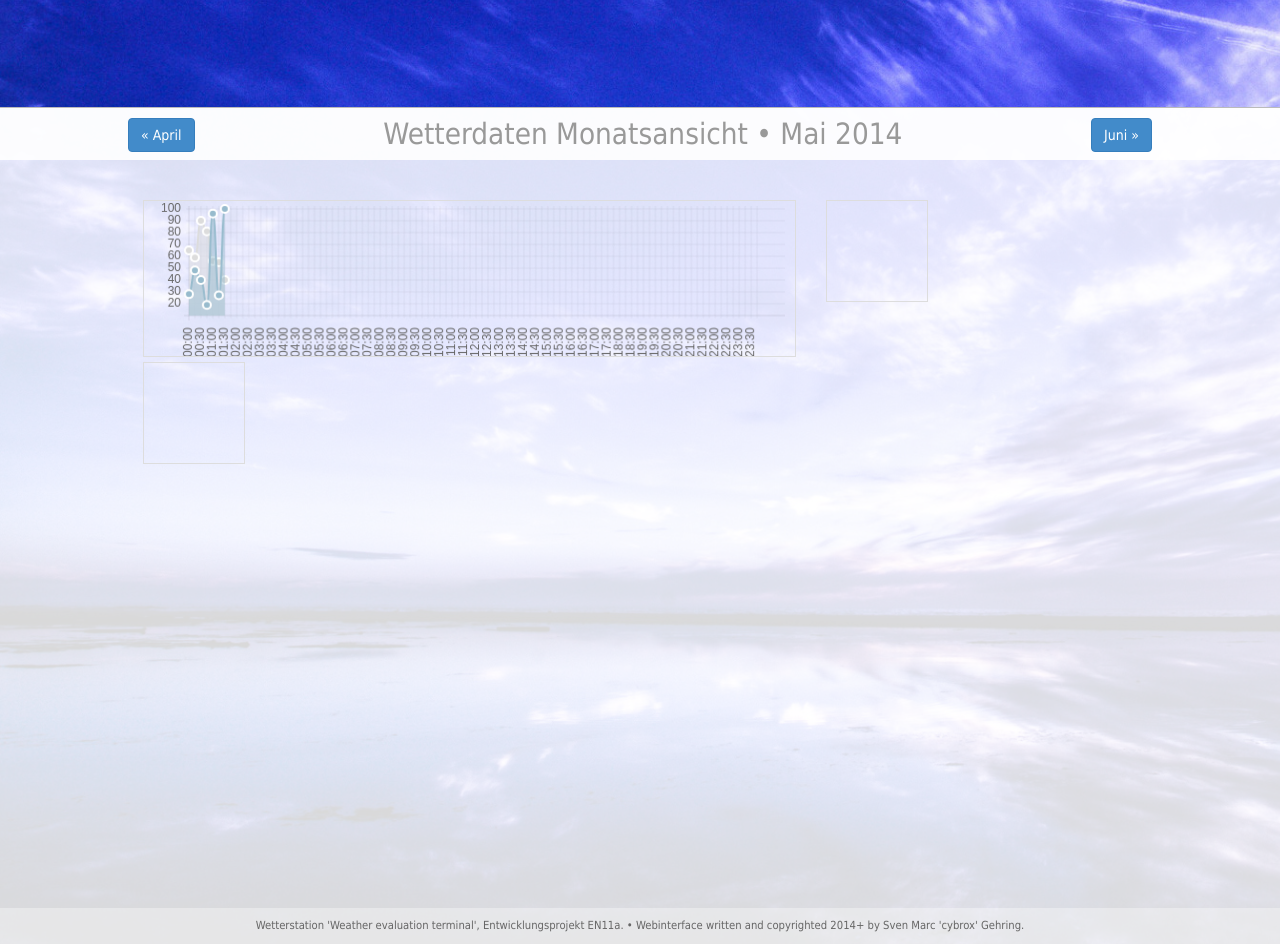
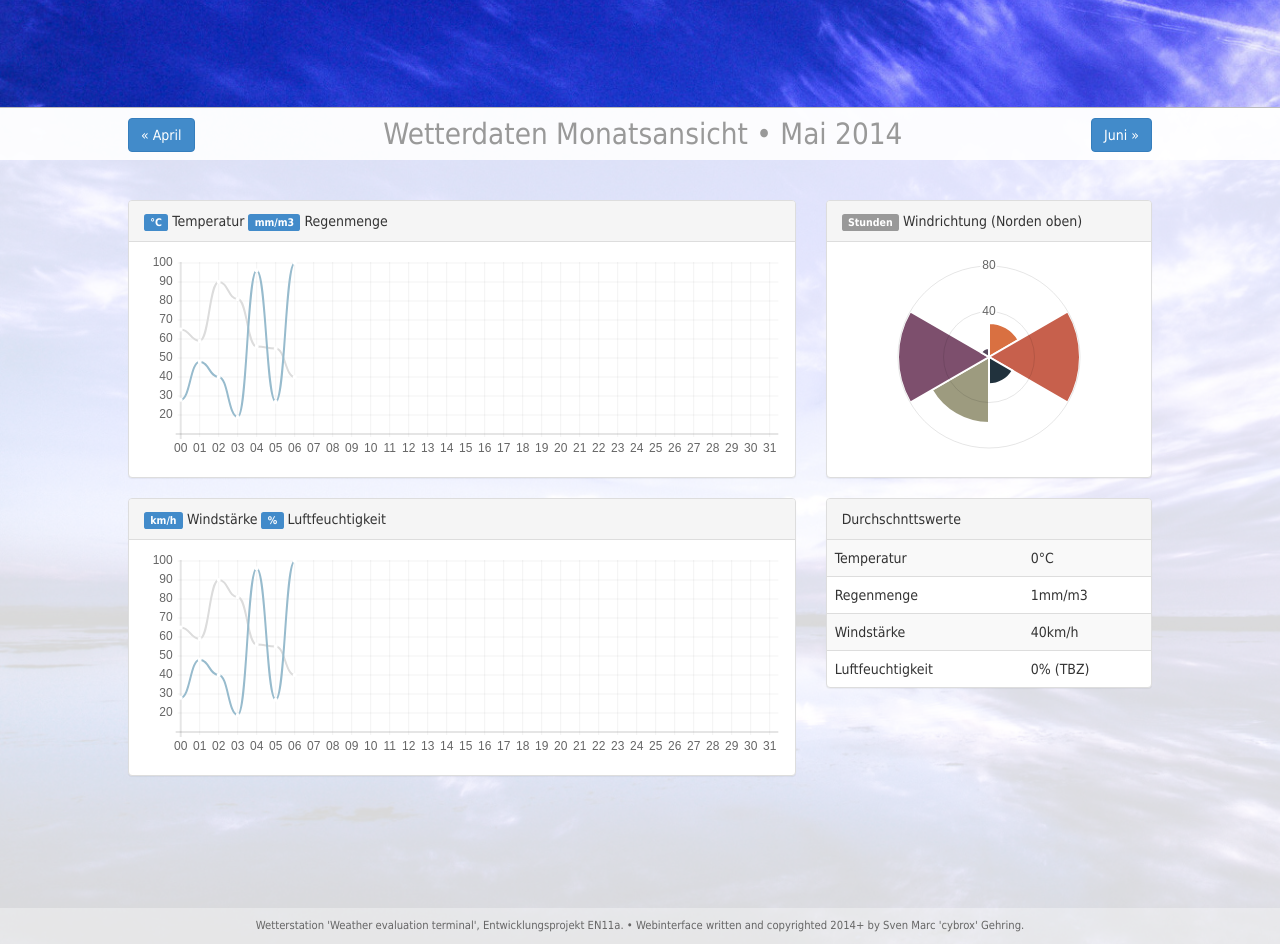
Before and after one commit to cybrox/WeatherEvaluationTerminal, a PHP site: page / in a window 1280 px wide. Shown: the part 200-1144 px from the top of the page. Run offline with PHP 8.4, Linux system fonts and the light colour scheme.

Commit message:
Added basic graphs, containers and headers

```diff
--- a/assets/compiled/application.js
+++ b/assets/compiled/application.js
@@ -9,31 +9,40 @@
   App.GraphCanvasComponent = Ember.Component.extend({
     tagName: 'canvas',
     didInsertElement: function() {
-      var canvas, chart, context, data, jqcanv;
+      var canvas, chart, context, data, jqcanv, options;
       canvas = this.get('element');
       jqcanv = $(canvas);
       context = canvas.getContext('2d');
       canvas.width = jqcanv.parent().width();
-      canvas.height = jqcanv.parent().height();
+      canvas.height = 200;
+      options = {};
+      if (this.get('options') !== void 0) {
+        options = this.get('options');
+      }
       data = {
         labels: this.generateLables(),
         datasets: this.get('data')
       };
-      return chart = new Chart(context)[this.get('type')](data);
+      if (this.get('type') === 'PolarArea') {
+        data = this.get('data');
+      }
+      return chart = new Chart(context)[this.get('type')](data, options);
     },
     generateLables: function() {
-      var h, i, lables, m, _i, _j, _k, _ref;
+      var h, i, lables, m, _i, _j, _k, _l, _ref;
       lables = [];
       if (this.get('range') === 'month') {
-        lables = ['Januar', 'Februar', 'März', 'April', 'Mai', 'Juni', 'Juli', 'August', 'September', 'Oktober', 'November', 'Dezember'];
+        for (m = _i = 0; _i <= 31; m = ++_i) {
+          lables.push(this.stp(m));
+        }
       }
       if (this.get('range') === 'day') {
-        for (h = _i = 0; _i < 24; h = ++_i) {
-          for (m = _j = 0; _j < 60; m = _j += 15) {
+        for (h = _j = 0; _j < 24; h = ++_j) {
+          for (m = _k = 0; _k < 60; m = _k += 15) {
             lables.push(this.stp(h) + ':' + this.stp(m));
           }
         }
-        for (i = _k = 0, _ref = lables.length; _k <= _ref; i = _k += 2) {
+        for (i = _l = 0, _ref = lables.length; _l <= _ref; i = _l += 2) {
           lables[i - 1] = "";
         }
       }
@@ -60,7 +69,7 @@
 
   App.WeatherController = Ember.Controller.extend({
     monthList: ['Januar', 'Februar', 'März', 'April', 'Mai', 'Juni', 'Juli', 'August', 'September', 'Oktober', 'November', 'Dezember'],
-    dataset: [
+    dataset1: [
       {
         fillColor: "rgba(220,220,220,0.5)",
         strokeColor: "rgba(220,220,220,1)",
@@ -73,6 +82,27 @@
         pointColor: "rgba(151,187,205,1)",
         pointStrokeColor: "#fff",
         data: [28, 48, 40, 19, 96, 27, 100]
+      }
+    ],
+    dataset2: [
+      {
+        value: 30,
+        color: "#D97041"
+      }, {
+        value: 90,
+        color: "#C7604C"
+      }, {
+        value: 24,
+        color: "#21323D"
+      }, {
+        value: 58,
+        color: "#9D9B7F"
+      }, {
+        value: 82,
+        color: "#7D4F6D"
+      }, {
+        value: 8,
+        color: "#584A5E"
       }
     ],
     currentMonth: (function() {
@@ -178,4 +208,14 @@
     }
   });
 
+  App.WeatherView = Ember.View.extend({
+    lineOptions: {
+      datasetFill: false,
+      scaleLineWidth: 2,
+      pointDotRadius: 1,
+      pointDotStrokeWidth: 2
+    },
+    areaOptions: {}
+  });
+
 }).call(this);
--- a/assets/stylesheets/application.css
+++ b/assets/stylesheets/application.css
@@ -79,20 +79,18 @@ header {
 
 #dayview { display: none; }
 
-canvas { border: 1px solid #ddd; }
-
 
 
 /************************************************
 ** Frontend Framework parts
 */
 .break { clear: both; }
+.nopadd { padding: 0; }
+.nopadd table { margin: 0; }
+.nopadd table tr:first-of-type td { border-top: none; }
 
-/* For framework layout tests */
-.doublebox div {
-	/*border: 1px dotted #000;*/
-}
-
+.doublewrapper .doublebox:first-of-type { padding-left : 0; }
+.doublewrapper .doublebox:last-of-type { padding-right : 0; }
 
 
 /************************************************
--- a/index.html
+++ b/index.html
@@ -56,19 +56,51 @@
 		</h1>
 		<section id="contentInner">
 			<section id="monthview">
-				<div class="doublebox">
-					<div class="doublemain col-md-8" id="monthdata1">
-						{{graph-canvas type='Line' range='day' data=controller.dataset options=''}}
+				<div class="doublewrapper">
+					<div class="doublebox col-md-8">
+						<div class="panel panel-default">
+						  <div class="panel-heading">
+						  	<span class="label label-primary show-blue">°C</span> Temperatur
+						  	<span class="label label-primary show-blue">mm/m3</span> Regenmenge
+						  </div>
+						  <div class="panel-body">
+								{{graph-canvas type='Line' range='month' data=controller.dataset1 options=view.lineOptions}}
+						  </div>
+						</div>
 					</div>
-					<div class="doubleside col-md-4" id="monthdata2">
-						<canvas id="monthGraphSmall" width="100%" height="100%"></canvas>
+					<div class="doublebox col-md-4">
+						<div class="panel panel-default">
+						  <div class="panel-heading"><span class="label label-default">Stunden</span> Windrichtung (Norden oben)</div>
+						  <div class="panel-body">
+								{{graph-canvas type='PolarArea' range='dir' data=controller.dataset2 options=view.areaOptions}}
+						  </div>
+						</div>
 					</div>
 				</div>
-				<div class="doublebox">
-					<div class="doublemain col-md-8" id="monthdata3">
-						<canvas id="monthGraphBigTwo" width="100%" height="100%"></canvas>
+				<div class="doublewrapper">
+					<div class="doublebox col-md-8">
+						<div class="panel panel-default">
+						  <div class="panel-heading">
+						  	<span class="label label-primary show-blue">km/h</span> Windstärke
+						  	<span class="label label-primary show-blue">%</span> Luftfeuchtigkeit
+						  </div>
+						  <div class="panel-body">
+								{{graph-canvas type='Line' range='month' data=controller.dataset1 options=view.lineOptions}}
+						  </div>
+						</div>
 					</div>
-					<div class="doubleside col-md-4" id="monthdata4">
+					<div class="doublebox col-md-4">
+						<div class="panel panel-default">
+						  <div class="panel-heading">Durchschnttswerte</div>
+						  <div class="panel-body nopadd">
+								<table class="table table-striped">
+									<tr><td>Temperatur</td><td>0°C</td></tr>
+									<tr><td>Regenmenge</td><td>1mm/m3</td></tr>
+									<tr><td>Windstärke</td><td>40km/h</td></tr>
+									<tr><td>Luftfeuchtigkeit</td><td>0% (TBZ)</td></tr>
+								</table>
+						  </div>
+						</div>
 					</div>
 				</div>
 			</section>
```
Also changed, not shown: 2 other files.
